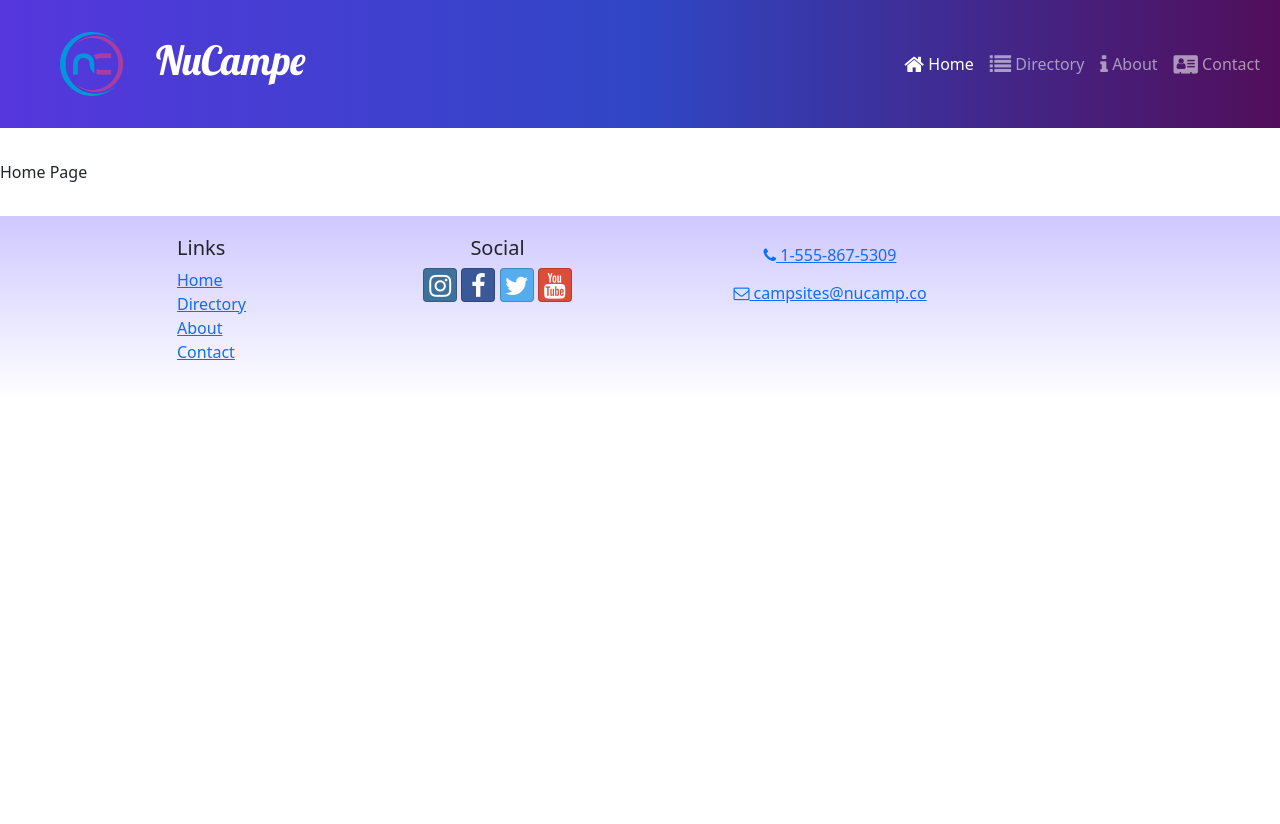
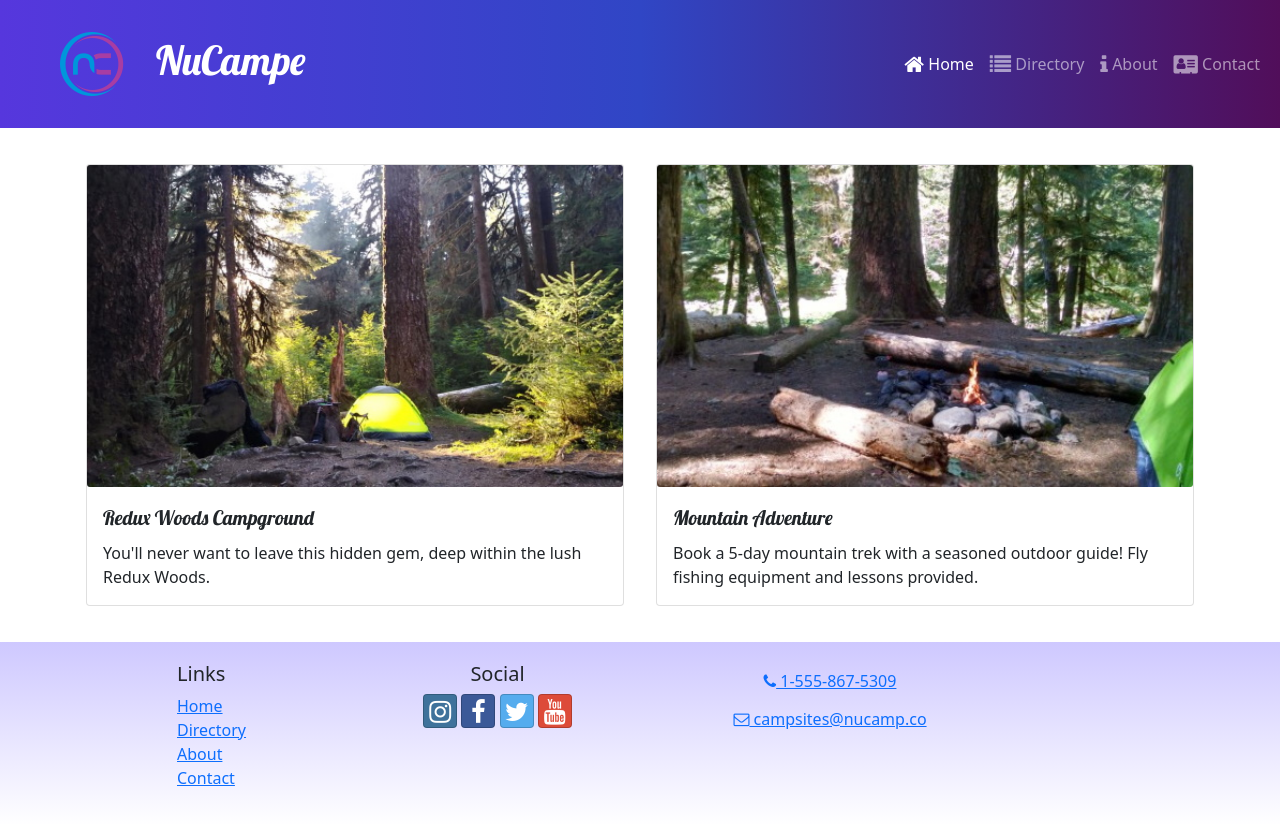
Before and after one commit to Laidir88/react-nucampsite, a React (Create React App) app: page / in a window 1280 px wide. Before the commit the page ends 800 px from the top, so only its background shows below. Built offline with nearby package versions, Linux system fonts and the light colour scheme.

Commit message:
Homepage lists displalist component

```diff
--- a/src/features/display/DisplayList.js
+++ b/src/features/display/DisplayList.js
@@ -1,7 +1,7 @@
 import { Col, Row } from "reactstrap";
 import DisplayCard from "./DisplayCard";
 import { selectFeaturedCampsite } from "../campsites/campsitesSlice";
-import { selectFeaturedPromotion } from "../promotions/PromotionsSlice";
+import { selectFeaturedPromotion } from "../promotions/promotionsSlice";
 
 const DisplayList = () => {
   const items = [selectFeaturedCampsite(), selectFeaturedPromotion()];
--- a/src/pages/HomePage.js
+++ b/src/pages/HomePage.js
@@ -1,5 +1,12 @@
+import { Container } from "reactstrap";
+import DisplayList from "../features/display/DisplayList";
+
 const HomePage = () => {
-  return <div>Home Page</div>;
+  return (
+    <Container>
+      <DisplayList />
+    </Container>
+  );
 };
 
 export default HomePage;
```
